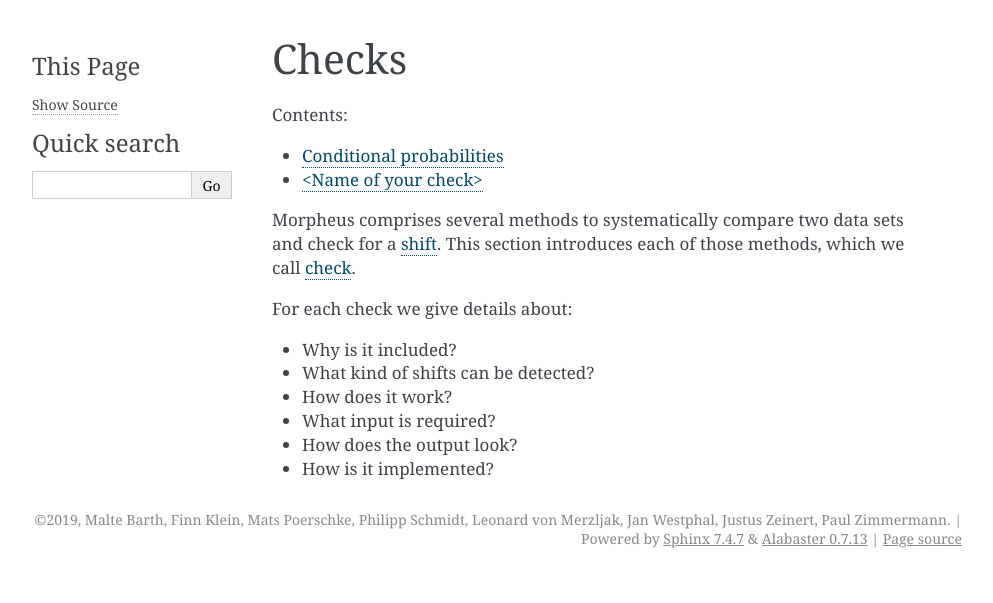
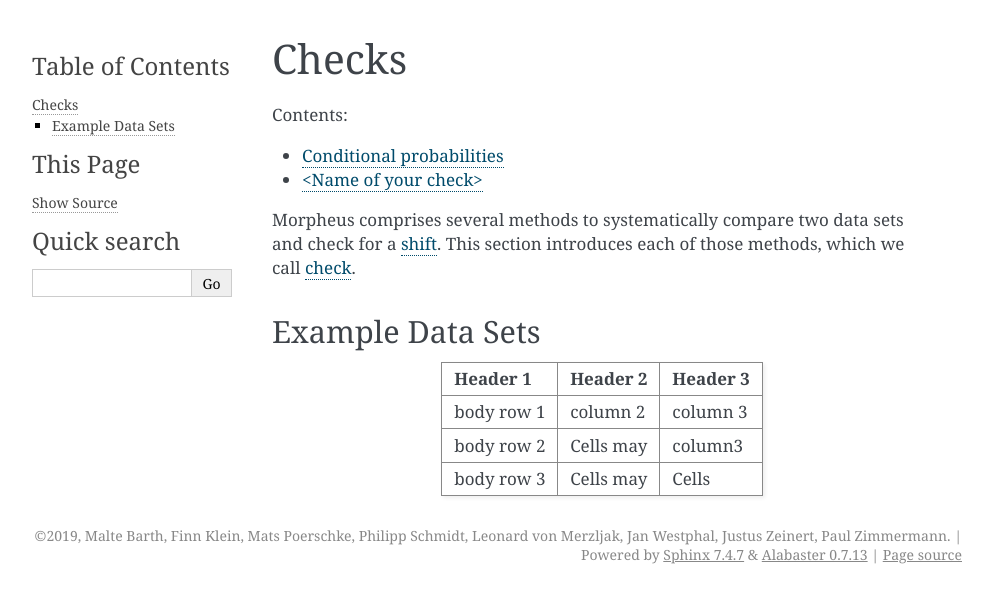
Before and after one commit to hpi-bp1819-naumann/shift-detector, a Sphinx documentation site: the page built from docs/source/checks/index.rst, in a window 1280 px wide. Shown: the top 603 px of the page, without its empty margins (148-1141 px from the left). Built offline with Sphinx 7.4.7, drawn with Linux system fonts in a browser that asks for light colours.

Commit message:
Add example for table

```diff
--- a/docs/source/checks/index.rst
+++ b/docs/source/checks/index.rst
@@ -15,11 +15,15 @@ Morpheus comprises several methods to systematically compare two
 data sets and check for a :term:`shift`. This section introduces each of
 those methods, which we call :term:`check`.
 
-For each check we give details about:
+Example Data Sets
++++++++++++++++++
 
-- Why is it included?
-- What kind of shifts can be detected?
-- How does it work?
-- What input is required?
-- How does the output look?
-- How is it implemented?
++------------+------------+-----------+
+| Header 1   | Header 2   | Header 3  |
++============+============+===========+
+| body row 1 | column 2   | column 3  |
++------------+------------+-----------+
+| body row 2 | Cells may  | column3   |
++------------+------------+-----------+
+| body row 3 | Cells may  | Cells     |
++------------+------------+-----------+
```
